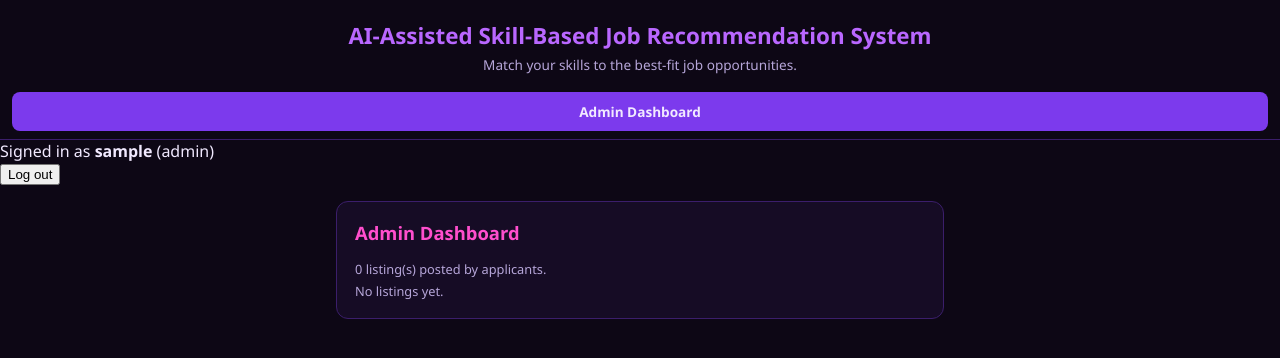
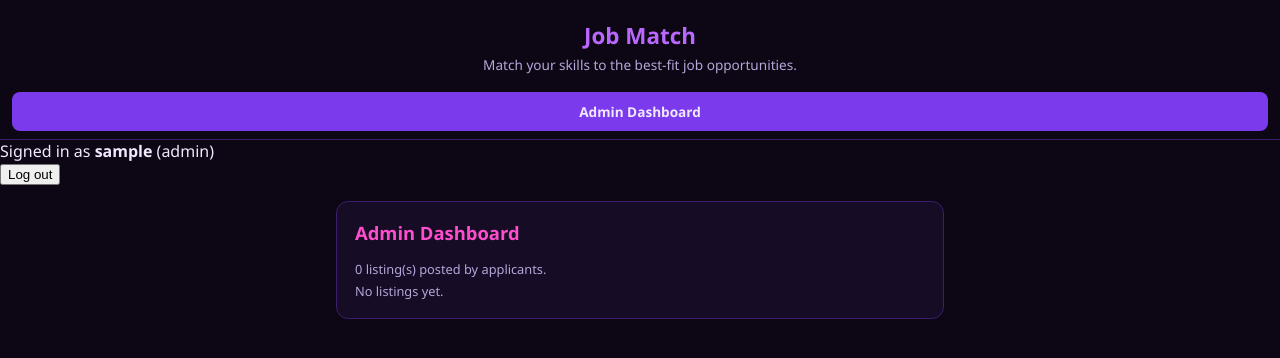
Before and after one commit to gallegog211-max/-job-system-web, a Flask app: page /admin in a window 1280 px wide. Shown: the top 358 px of the page. Run offline with Flask 3, Linux system fonts and the light colour scheme; the visitor is signed in with stand-in values (Sample User, id 1); data that the repository does not hold is empty; parts of the project's set-up code (start-up, migrations or seed data) failed here and were passed over; some libraries are stand-ins or nearby versions.

Commit message:
Update title and header for Job Match page

```diff
--- a/templates/base.html
+++ b/templates/base.html
@@ -3,12 +3,12 @@
 <head>
 <meta charset="UTF-8">
 <meta name="viewport" content="width=device-width, initial-scale=1.0">
-<title>{% block title %}AI Job Recommendation System{% endblock %}</title>
+<title>{% block title %}Job Match{% endblock %}</title>
 <link rel="stylesheet" href="{{ url_for('static', filename='style.css') }}">
 </head>
 <body>
   <header class="app-header">
-    <h1>AI-Assisted Skill-Based Job Recommendation System</h1>
+    <h1>Job Match</h1>
     <p class="subtitle">Match your skills to the best-fit job opportunities.</p>
   </header>
 
```
